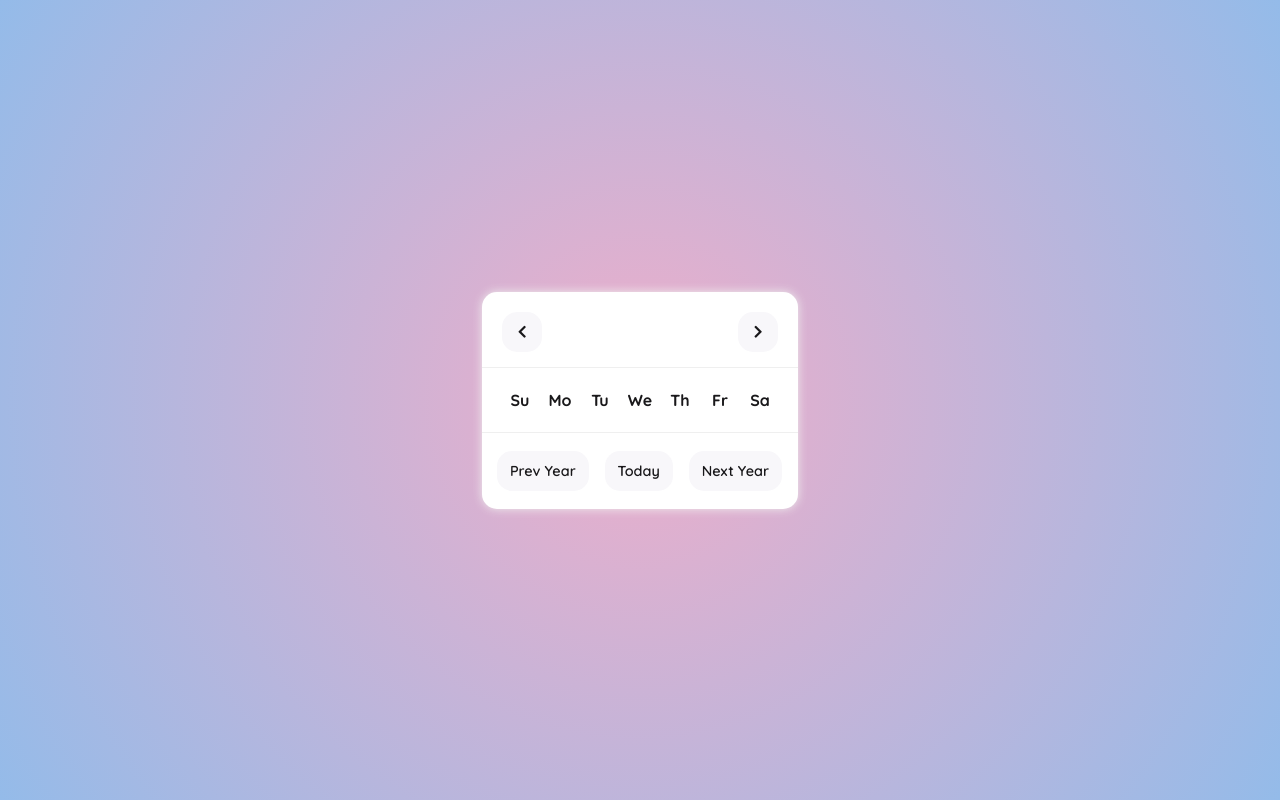
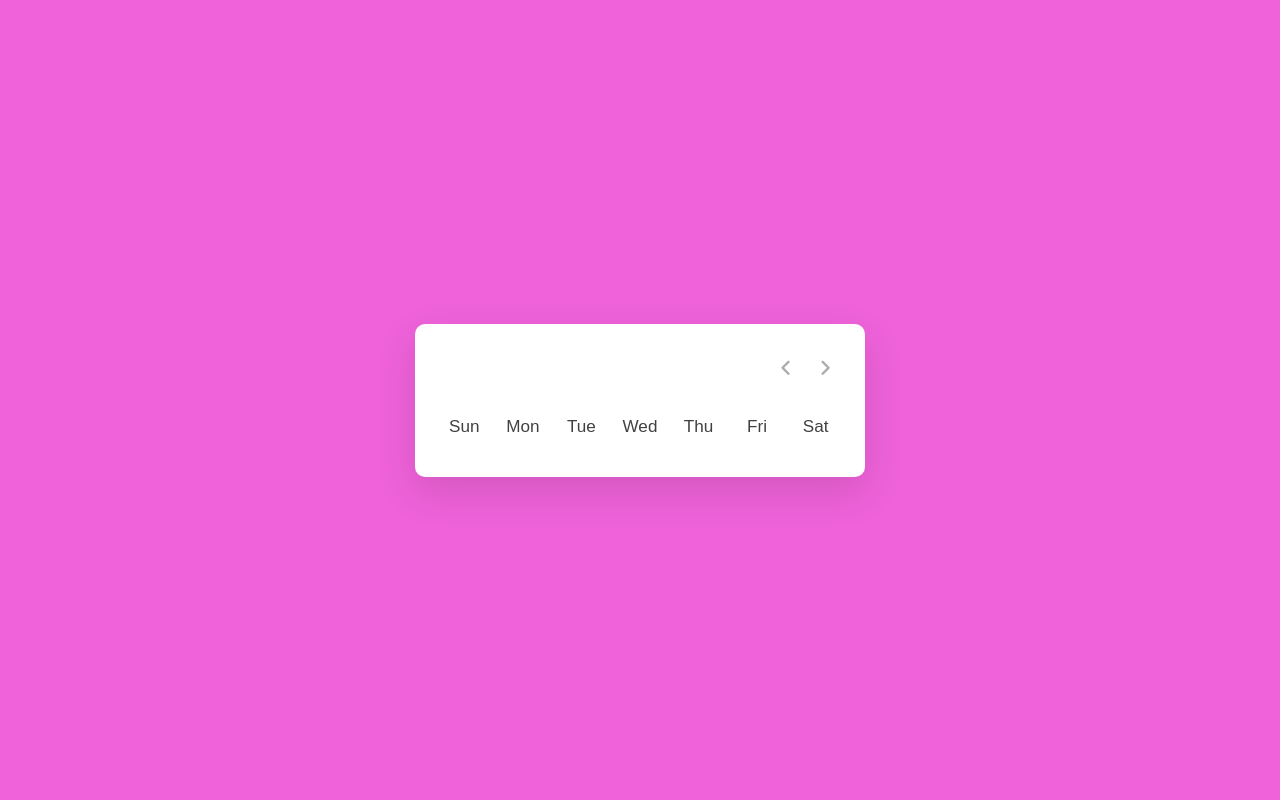
Before and after one commit to efioa/portfolio, a Flask app: page /calendar.html in a window 1280 px wide. Run offline with Flask 2, Linux system fonts and the light colour scheme; some libraries are stand-ins or nearby versions.

Commit message:
fifth commit

```diff
--- a/static/calendar.css
+++ b/static/calendar.css
@@ -1,134 +1,119 @@
-@import url("https://fonts.googleapis.com/css2?family=Quicksand:wght@400;500;600;700&display=swap");
-
 * {
 	margin: 0;
 	padding: 0;
+	font-family: 'Poppins', sans-serif;
 }
 
 body {
-  height: 100vh;
-  background: rgb(238,174,202);
-background: radial-gradient(circle, rgba(238,174,202,1) 0%, rgba(148,187,233,1) 100%);
 	display: flex;
+	background: #ef62da;
+	min-height: 100vh;
+	padding: 0 10px;
+	align-items: center;
 	justify-content: center;
-  align-items: center;
-  font-family: "Quicksand", sans-serif;
-  user-select: none;
 }
 
-.card {
-  width: 316px;
-  height: fit-content;
-  background-color: #FFFFFF;
-  border-radius: 15px;
-  box-shadow: 0px 0px 10px #efefef;
+.calendar-container {
+	background: #fff;
+	width: 450px;
+	border-radius: 10px;
+	box-shadow: 0 15px 40px rgba(0, 0, 0, 0.12);
 }
 
-.calendar-toolbar {
+.calendar-container header {
 	display: flex;
+	align-items: center;
+	padding: 25px 30px 10px;
 	justify-content: space-between;
-  align-items: center;
-  padding: 20px;
-  padding-bottom: 15px;
-  border-bottom: 1px solid #efefef;
 }
 
-.calendar-toolbar > .current-month {
-  font-size: 20px;
-  font-weight: bold;
-  color: #19181a;
+header .calendar-navigation {
+	display: flex;
 }
 
-.calendar-toolbar > [class$="month-btn"] {
-  width: 40px;
-  aspect-ratio: 1;
+header .calendar-navigation span {
+	height: 38px;
+	width: 38px;
+	margin: 0 1px;
+	cursor: pointer;
 	text-align: center;
-  line-height: 40px;
-  font-size: 14px;
-  color: #19181a;
-  background: #f8f7fa;
-  border: none;
-  border-radius: 15px;
+	line-height: 38px;
+	border-radius: 50%;
+	user-select: none;
+	color: #aeabab;
+	font-size: 1.9rem;
 }
 
-.weekdays,
-.calendar-days {
-  display: flex;
-  flex-wrap: wrap;
-  padding-inline: 18px;
-}
-.weekdays {
-  padding-top: 12px;
-}
-.calendar-days {
-  padding-bottom: 12px;
+.calendar-navigation span:last-child {
+	margin-right: -10px;
 }
 
-.weekday-name,
-[class$="-day"] {
-  width: 40px;
-  height: 40px;
-  color: #19181a;
-  text-align: center;
-  line-height: 40px;
-  font-weight: 500;
-  font-size: 1rem;
+header .calendar-navigation span:hover {
+	background: #f2f2f2;
 }
 
-.weekday-name {
-  color: #19181a;
-  font-weight: 700;
+header .calendar-current-date {
+	font-weight: 500;
+	font-size: 1.45rem;
 }
 
-.current-day {
-  background-color: rgb(112, 71, 235);
-  color: #f8f7fa;
-  border-radius: 15px;
-  font-weight: 700;
-  transition: 0.5s;
+.calendar-body {
+	padding: 20px;
+}
+
+.calendar-body ul {
+	list-style: none;
+	flex-wrap: wrap;
+	display: flex;
+	text-align: center;
+}
+
+.calendar-body .calendar-dates {
+	margin-bottom: 20px;
+}
+
+.calendar-body li {
+	width: calc(100% / 7);
+	font-size: 1.07rem;
+	color: #414141;
+}
+
+.calendar-body .calendar-weekdays li {
+	cursor: default;
+	font-weight: 500;
+}
+
+.calendar-body .calendar-dates li {
+	margin-top: 30px;
+	position: relative;
+	z-index: 1;
 	cursor: pointer;
 }
 
-.padding-day {
-  color: #a5a5a5;
-  user-select: none;
+.calendar-dates li.inactive {
+	color: #aaa;
 }
 
-.calendar-toolbar > [class$="month-btn"]:hover,
-.month-day:hover,
-.btn:hover {
-  border-radius: 15px;
-  background-color: #f8f7fa;
-  color: rgb(112, 71, 235);
-  transition: 0.1s;
-  cursor: pointer;
-  box-shadow: inset 0px 0px 0px 1.5px rgb(112, 71, 235);
+.calendar-dates li.active {
+	color: #fff;
 }
 
-.calendar-toolbar > [class$="month-btn"]:focus,
-.month-day:focus,
-.btn:focus {
-  border-radius: 15px;
-  background-color: rgb(112, 71, 235);
-  color: #f8f7fa;
+.calendar-dates li::before {
+	position: absolute;
+	content: "";
+	z-index: -1;
+	top: 50%;
+	left: 50%;
+	width: 40px;
+	height: 40px;
+	border-radius: 50%;
+	transform: translate(-50%, -50%);
 }
 
-.goto-buttons {
-  border-top: 1px solid #efefef;
-  padding-block: 18px;
-  display: flex;
-  justify-content: space-evenly;
+.calendar-dates li.active::before {
+	background: #6332c5;
 }
 
-.btn {
-  background: #f8f7fa;
-  border: none;
-  border-radius: 15px;
-  padding: 11px 13px;
-  color: #19181a;
-  font-family: "Quicksand", sans-serif;
-  font-weight: 600;
-  font-size: 0.9rem;
-  margin-right: 1px;
-  box-shadow: 0px 0px 0px #efefef;
+.calendar-dates li:not(.active):hover::before {
+	background: #e4e1e1;
 }
--- a/static/script.js
+++ b/static/script.js
@@ -86,65 +86,118 @@
 
 // calendar.js
 
-let currentMonth = document.querySelector(".current-month");
-let calendarDays = document.querySelector(".calendar-days");
-let today = new Date();
 let date = new Date();
+let year = date.getFullYear();
+let month = date.getMonth();
 
+const day = document.querySelector(".calendar-dates");
 
-currentMonth.textContent = date.toLocaleDateString("en-US", {month:'long', year:'numeric'});
-today.setHours(0,0,0,0);
-renderCalendar();
+const currdate = document
+	.querySelector(".calendar-current-date");
 
-function renderCalendar(){
-    const prevLastDay = new Date(date.getFullYear(),date.getMonth(),0).getDate();
-    const totalMonthDay = new Date(date.getFullYear(),date.getMonth()+1,0).getDate();
-    const startWeekDay = new Date(date.getFullYear(),date.getMonth(),0).getDay();
+const prenexIcons = document
+	.querySelectorAll(".calendar-navigation span");
 
-    calendarDays.innerHTML = "";
+// Array of month names
+const months = [
+	"January",
+	"February",
+	"March",
+	"April",
+	"May",
+	"June",
+	"July",
+	"August",
+	"September",
+	"October",
+	"November",
+	"December"
+];
 
-    let totalCalendarDay = 6 * 7;
-    for (let i = 0; i < totalCalendarDay; i++) {
-        let day = i-startWeekDay;
+// Function to generate the calendar
+const manipulate = () => {
 
-        if(i <= startWeekDay){
-            // adding previous month days
-            calendarDays.innerHTML += `<div class='padding-day'>${prevLastDay-i}</div>`;
-        }else if(i <= startWeekDay+totalMonthDay){
-            // adding this month days
-            date.setDate(day);
-            date.setHours(0,0,0,0);
+	// Get the first day of the month
+	let dayone = new Date(year, month, 1).getDay();
 
-            let dayClass = date.getTime()===today.getTime() ? 'current-day' : 'month-day';
-            calendarDays.innerHTML += `<div class='${dayClass}'>${day}</div>`;
-        }else{
-            // adding next month days
-            calendarDays.innerHTML += `<div class='padding-day'>${day-totalMonthDay}</div>`;
-        }
-    }
+	// Get the last date of the month
+	let lastdate = new Date(year, month + 1, 0).getDate();
+
+	// Get the day of the last date of the month
+	let dayend = new Date(year, month, lastdate).getDay();
+
+	// Get the last date of the previous month
+	let monthlastdate = new Date(year, month, 0).getDate();
+
+	// Variable to store the generated calendar HTML
+	let lit = "";
+
+	// Loop to add the last dates of the previous month
+	for (let i = dayone; i > 0; i--) {
+		lit +=
+			`<li class="inactive">${monthlastdate - i + 1}</li>`;
+	}
+
+	// Loop to add the dates of the current month
+	for (let i = 1; i <= lastdate; i++) {
+
+		// Check if the current date is today
+		let isToday = i === date.getDate()
+			&& month === new Date().getMonth()
+			&& year === new Date().getFullYear()
+			? "active"
+			: "";
+		lit += `<li class="${isToday}">${i}</li>`;
+	}
+
+	// Loop to add the first dates of the next month
+	for (let i = dayend; i < 6; i++) {
+		lit += `<li class="inactive">${i - dayend + 1}</li>`
+	}
+
+	// Update the text of the current date element
+	// with the formatted current month and year
+	currdate.innerText = `${months[month]} ${year}`;
+
+	// update the HTML of the dates element
+	// with the generated calendar
+	day.innerHTML = lit;
 }
 
-document.querySelectorAll(".month-btn").forEach(function (element) {
-	element.addEventListener("click", function () {
-		date = new Date(currentMonth.textContent);
-        date.setMonth(date.getMonth() + (element.classList.contains("prev") ? -1 : 1));
-		currentMonth.textContent = date.toLocaleDateString("en-US", {month:'long', year:'numeric'});
-		renderCalendar();
+manipulate();
+
+// Attach a click event listener to each icon
+prenexIcons.forEach(icon => {
+
+	// When an icon is clicked
+	icon.addEventListener("click", () => {
+
+		// Check if the icon is "calendar-prev"
+		// or "calendar-next"
+		month = icon.id === "calendar-prev" ? month - 1 : month + 1;
+
+		// Check if the month is out of range
+		if (month < 0 || month > 11) {
+
+			// Set the date to the first day of the
+			// month with the new year
+			date = new Date(year, month, new Date().getDate());
+
+			// Set the year to the new year
+			year = date.getFullYear();
+
+			// Set the month to the new month
+			month = date.getMonth();
+		}
+
+		else {
+
+			// Set the date to the current date
+			date = new Date();
+		}
+
+		// Call the manipulate function to
+		// update the calendar display
+		manipulate();
 	});
 });
-
-document.querySelectorAll(".btn").forEach(function (element) {
-	element.addEventListener("click", function () {
-        let btnClass = element.classList;
-        date = new Date(currentMonth.textContent);
-        if(btnClass.contains("today"))
-            date = new Date();
-        else if(btnClass.contains("prev-year"))
-            date = new Date(date.getFullYear()-1, 0, 1);
-        else
-            date = new Date(date.getFullYear()+1, 0, 1);
-
-		currentMonth.textContent = date.toLocaleDateString("en-US", {month:'long', year:'numeric'});
-		renderCalendar();
-	});
-});
--- a/templates/calendar.html
+++ b/templates/calendar.html
@@ -6,37 +6,51 @@
     <meta name="viewport" content="width=device-width" />
     <link rel="stylesheet" href="/static/calendar.css" />
     <script src="/static/script.js"></script>
-  </head>
-  <body>
-    <link href="https://cdnjs.cloudflare.com/ajax/libs/font-awesome/5.13.0/css/all.min.css" rel="stylesheet"/>
-    <div class="card">
-      <div class="calendar-toolbar">
-        <button class="prev month-btn">
-          <i class="fas fa-chevron-left"></i>
-        </button>
-        <div class="current-month"></div>
-        <button class="next month-btn">
-          <i class="fas fa-chevron-right"></i>
-        </button>
+    <!DOCTYPE html>
+    <html lang="en" dir="ltr">
+
+    <head>
+      <meta charset="utf-8">
+      <title>Calendar</title>
+      <meta name="viewport"
+        content="width=device-width, initial-scale=1.0">
+      <link rel="stylesheet"
+        href=
+    "https://fonts.googleapis.com/css2?family=Material+Symbols+Rounded:opsz,wght,FILL,GRAD@20..48,100..700,0..1,-50..200">
+    </head>
+
+    <body>
+      <div class="calendar-container">
+        <header class="calendar-header">
+          <p class="calendar-current-date"></p>
+          <div class="calendar-navigation">
+            <span id="calendar-prev"
+              class="material-symbols-rounded">
+              chevron_left
+            </span>
+            <span id="calendar-next"
+              class="material-symbols-rounded">
+              chevron_right
+            </span>
+          </div>
+        </header>
+
+        <div class="calendar-body">
+          <ul class="calendar-weekdays">
+            <li>Sun</li>
+            <li>Mon</li>
+            <li>Tue</li>
+            <li>Wed</li>
+            <li>Thu</li>
+            <li>Fri</li>
+            <li>Sat</li>
+          </ul>
+          <ul class="calendar-dates"></ul>
+        </div>
       </div>
-      <div class="calendar">
-        <div class="weekdays">
-          <div class="weekday-name">Su</div>
-          <div class="weekday-name">Mo</div>
-          <div class="weekday-name">Tu</div>
-          <div class="weekday-name">We</div>
-          <div class="weekday-name">Th</div>
-          <div class="weekday-name">Fr</div>
-          <div class="weekday-name">Sa</div>
-        </div>
-        <div class="calendar-days"></div>
-      </div>
-      <div class="goto-buttons">
-        <button type="button" class="btn prev-year">Prev Year</button>
-        <button type="button" class="btn today">Today</button>
-        <button type="button" class="btn next-year">Next Year</button>
-      </div>
-    </div>
+    </body>
+    </html>
+
 	<script src="script.js"></script>
   </body>
 </html>
```
Lines whose indentation alone changed are shown as unchanged.
